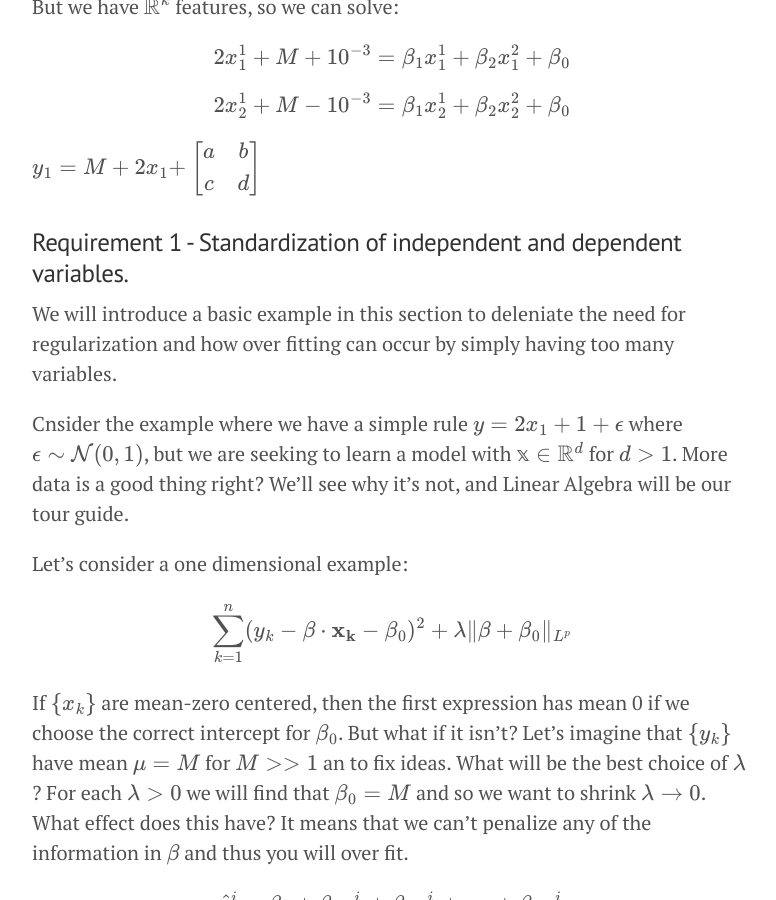
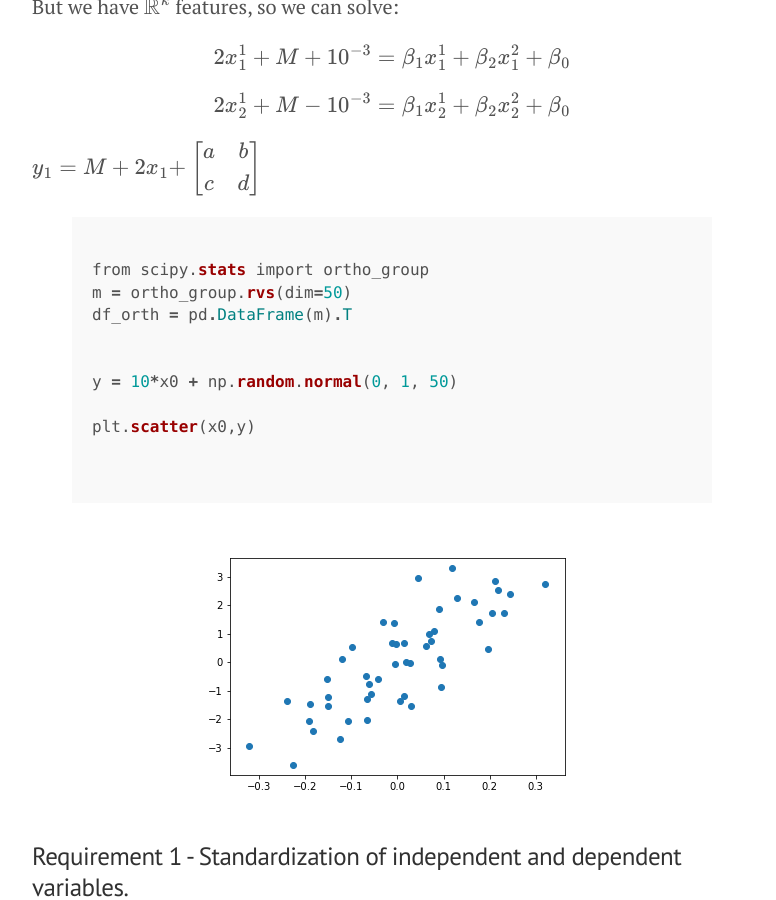
Before and after one commit to doriang102/doriang102.github.io, a Jekyll site: the page built from _posts/2017-10-13-model-selection,-regularization,-and-evaluation.md, in a window 1280 px wide and 900 px high, scrolled down 912 px. Shown: the whole window, without its empty margins (248-1024 px from the left). Built offline with Jekyll 4.4.1, drawn with Linux system fonts in a browser that asks for light colours; our own code applies the rules of GitHub Pages for plain Markdown files; formulas are drawn with MathJax 3.

Commit message:
Update 2017-10-13-model-selection,-regularization,-and-evaluation.md

```diff
--- a/_posts/2017-10-13-model-selection,-regularization,-and-evaluation.md
+++ b/_posts/2017-10-13-model-selection,-regularization,-and-evaluation.md
@@ -28,6 +28,22 @@ $$2x_2^1 + M - 10^{-3} = \beta_1 x_2^1 + \beta_2 x_2^2 + \beta_0$$
 
 $$ y_1 = M + 2x_1 + $$
 $$\begin{bmatrix}a & b\\c & d\end{bmatrix}$$
+
+{% highlight ruby %}
+from scipy.stats import ortho_group
+m = ortho_group.rvs(dim=50)
+df_orth = pd.DataFrame(m).T
+
+
+y = 10*x0 + np.random.normal(0, 1, 50)
+
+plt.scatter(x0,y)
+
+ {% endhighlight %}
+
+![](/img/scatter_overfit.png?raw=true)
+
+
 ### Requirement 1 - Standardization of independent and dependent variables.
 
 We will introduce a basic example in this section to deleniate the need for regularization and how over fitting can occur by simply having too many variables.
```
